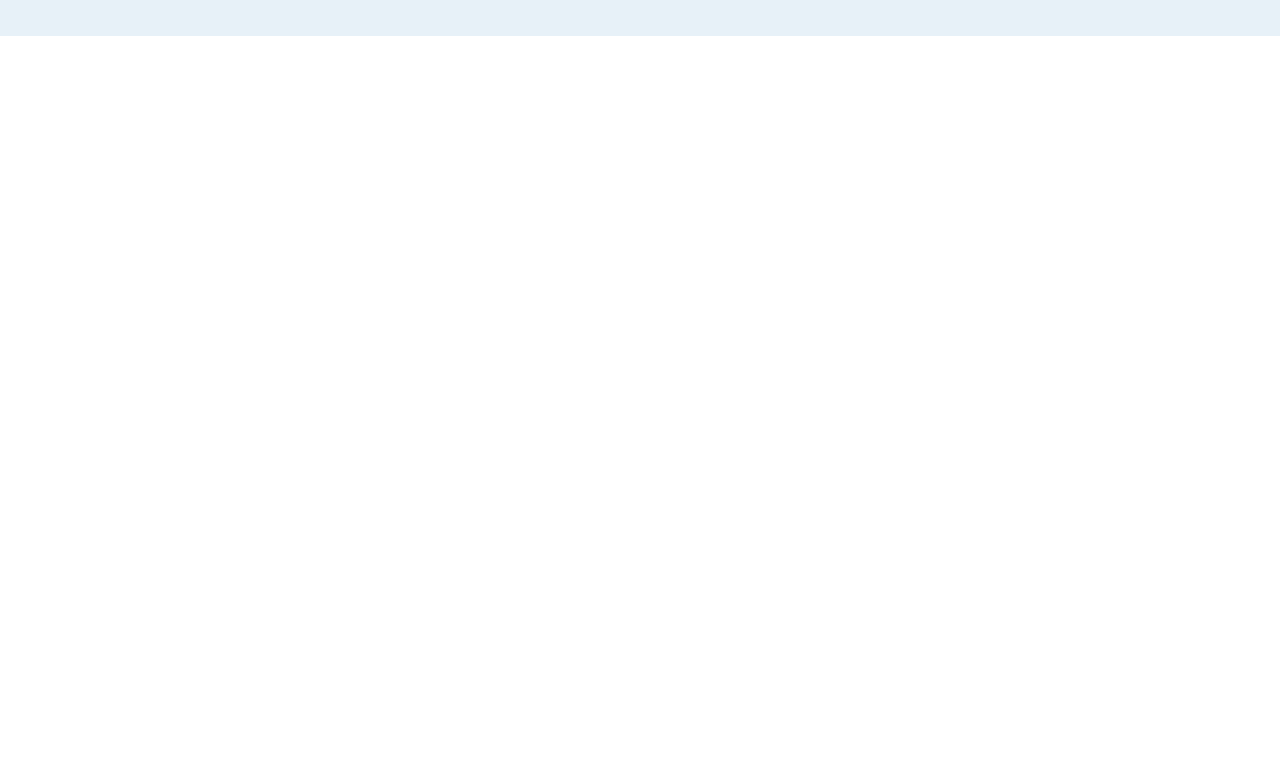
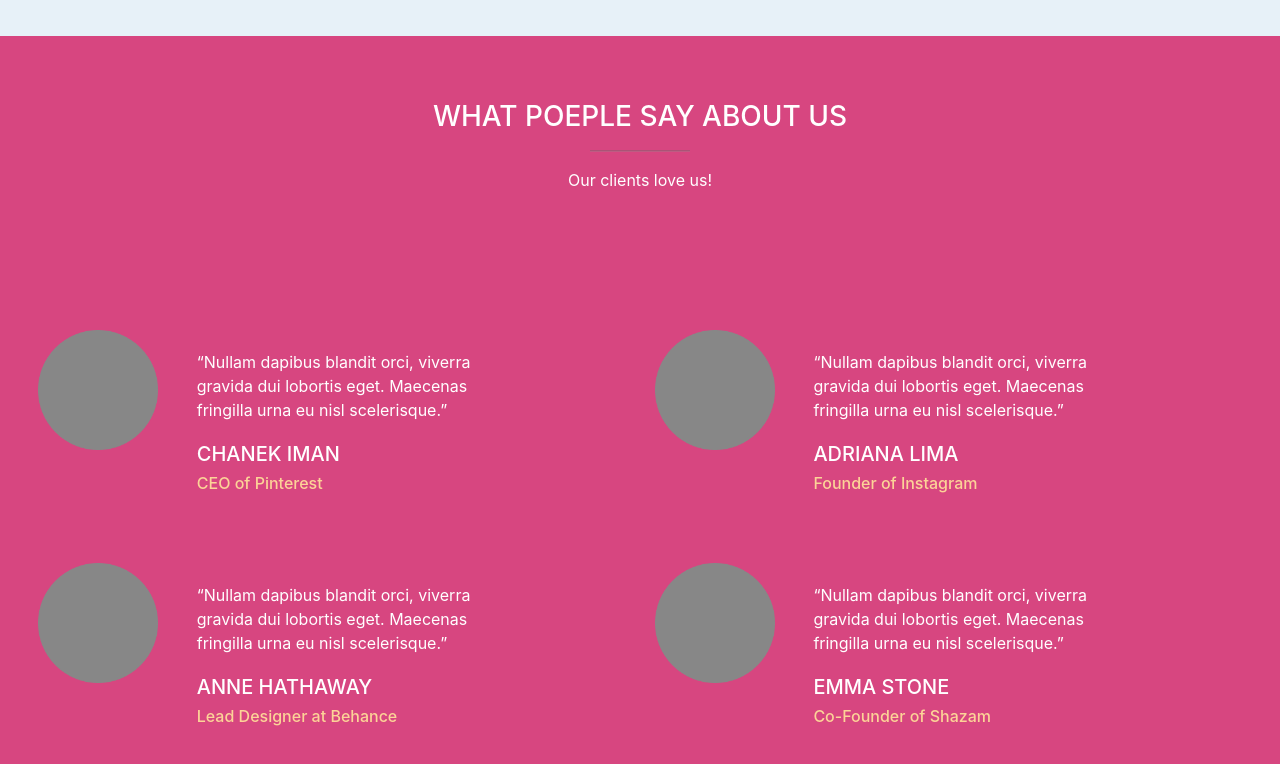
Before and after one commit to alaashaher/Cuda-Single-Page-Portfolio, a website: page cuda-project/pug/index.pug in a window 1280 px wide. Shown: the part 1753-2517 px from the top of the page. Before the commit the page ends 1789 px from the top, so only its background shows below. Drawn offline with nearby package versions, Linux system fonts and the light colour scheme; files that its build step writes are made by us from their sources; files whose address does not match are found by name.

Commit message:
create WHAT POEPLE SAY ABOUT US

```diff
--- a/cuda-project/pug/index.pug
+++ b/cuda-project/pug/index.pug
@@ -27,7 +27,7 @@ html
               li(class="nav-item")
                 a(class="nav-link" href="#service") ABOUT
               li(class="nav-item")
-                a(class="nav-link" href="#") WORK
+                a(class="nav-link" href="#team") WORK
               li(class="nav-item")
                 a(class="nav-link" href="#") BOLG
               li(class="nav-item")
@@ -181,6 +181,62 @@ html
               a(href="").teamMediaIcon
                 div.teamMediaIcon
                   img(src="dist/image/Mail@1X.png")
+    //- end team
+
+    //- start people say
+    section#people.row
+      div.col-lg-12.text-center.people-header
+        h3 WHAT POEPLE SAY ABOUT US
+        hr
+        p Our clients love us!
+      div.people-body.col-lg-12
+        div.people-body-items.row
+          div.people-body-item.col-lg-6.col-md-12
+            div.people-image.text-center
+              a(href="#")
+                img(src="dist/image/Base@1X.png" class="people-image")
+            div.people-description
+              p “Nullam dapibus blandit orci, viverra<br> gravida dui lobortis eget. Maecenas<br> fringilla urna eu nisl scelerisque.”
+              a(href="")
+                h5 CHANEK IMAN
+              a(href="")
+                h6 CEO of Pinterest
+
+          div.people-body-item.col-lg-6.col-md-12
+            div.people-image.text-center
+              a(href="#")
+                img(src="dist/image/Base@1X.png" class="people-image")
+            div.people-description
+              p “Nullam dapibus blandit orci, viverra<br> gravida dui lobortis eget. Maecenas<br> fringilla urna eu nisl scelerisque.”
+              a(href="")
+                h5 ADRIANA LIMA
+              a(href="")
+                h6 Founder of Instagram
+
+          div.people-body-item.col-lg-6.col-md-12
+            div.people-image.text-center
+              a(href="#")
+                img(src="dist/image/Base@1X.png" class="people-image")
+            div.people-description
+              p “Nullam dapibus blandit orci, viverra<br> gravida dui lobortis eget. Maecenas<br> fringilla urna eu nisl scelerisque.”
+              a(href="")
+                h5 ANNE HATHAWAY
+              a(href="")
+                h6 Lead Designer at Behance
+
+          div.people-body-item.col-lg-6.col-md-12
+            div.people-image.text-center
+              a(href="#")
+                img(src="dist/image/Base@1X.png" class="people-image")
+            div.people-description
+              p “Nullam dapibus blandit orci, viverra<br> gravida dui lobortis eget. Maecenas<br> fringilla urna eu nisl scelerisque.”
+              a(href="")
+                h5 EMMA STONE
+              a(href="")
+                h6 Co-Founder of Shazam
+
+
+
 
     script(src="https://code.jquery.com/jquery-3.3.1.slim.min.js" integrity="sha384-q8i/X+965DzO0rT7abK41JStQIAqVgRVzpbzo5smXKp4YfRvH+8abtTE1Pi6jizo" crossorigin="anonymous")
     script(src="https://cdnjs.cloudflare.com/ajax/libs/popper.js/1.14.3/umd/popper.min.js" integrity="sha384-ZMP7rVo3mIykV+2+9J3UJ46jBk0WLaUAdn689aCwoqbBJiSnjAK/l8WvCWPIPm49" crossorigin="anonymous")
--- a/cuda-project/style/index.scss
+++ b/cuda-project/style/index.scss
@@ -1,3 +1,4 @@
 @import "./header.scss";
 @import "./service.scss";
-@import "./team.scss"
+@import "./team.scss";
+@import "./people.scss";
--- /dev/null
+++ b/cuda-project/style/people.scss
@@ -0,0 +1,40 @@
+%mainPeopleBackGroundColor {
+  background-color: #d74680;
+}
+%mainPeopleColor {
+  color: #fff;
+}
+#people {
+  @extend %mainPeopleBackGroundColor;
+  padding: 5% 3%;
+}
+#people h3, #people p {
+  @extend %mainPeopleColor;
+}
+#people h3:hover {
+  pointer: cursor;
+  text-decoration: underline;
+}
+.people-body-items{
+  margin-top: 5%;
+}
+.people-body-item{
+  margin-top: 5%;
+}
+.people-image {
+  width: 120px;
+  height: 120px;
+}
+.people-description {
+  margin-top: -17%;
+  text-align: left;
+  margin-left: 27%;
+  @extend %mainPeopleColor;
+}
+.people-description a h5 {
+  @extend %mainPeopleColor;
+  margin-top: 20px;
+}
+.people-description a h6{
+  color: #fcd397;
+}
--- a/cuda-project/style/service.scss
+++ b/cuda-project/style/service.scss
@@ -18,6 +18,10 @@
 .service-image {
   width: 100%;
   height: 80px;
+}
+#service h3:hover {
+  text-decoration: underline;
+  cursor: pointer;
 }
 .service-image img {
   width: 30%;
--- a/cuda-project/style/team.scss
+++ b/cuda-project/style/team.scss
@@ -8,6 +8,10 @@
   @extend %mainBackGroundColor;
   padding-bottom: 50px;
   padding-top: 50px;
+}
+#team h3:hover {
+  text-decoration: underline;
+  cursor: pointer;
 }
 .team-header {
   @extend %mainColor;
@@ -57,5 +61,24 @@
 }
 .teamMedia a {
   margin-left: 10px;
-
 }
+@media (min-width:768px) and (max-width:991px) {
+  .team-image {
+    margin-top: 5%;
+    margin-left: 21%;
+  }
+  .team {
+    margin-top: -36%;
+    margin-left: -10%;
+  }
+}
+@media (max-width:767px){
+  .team-image {
+    margin-top: 5%;
+    margin-left: 33%;
+  }
+  .team {
+    margin-top: -19%;
+    margin-left: -3%;
+  }
+}
```
Also changed, not shown: dist/css/index.css, dist/css/people.css (added), dist/css/service.css, dist/css/team.css, index.html, 4 other files.
